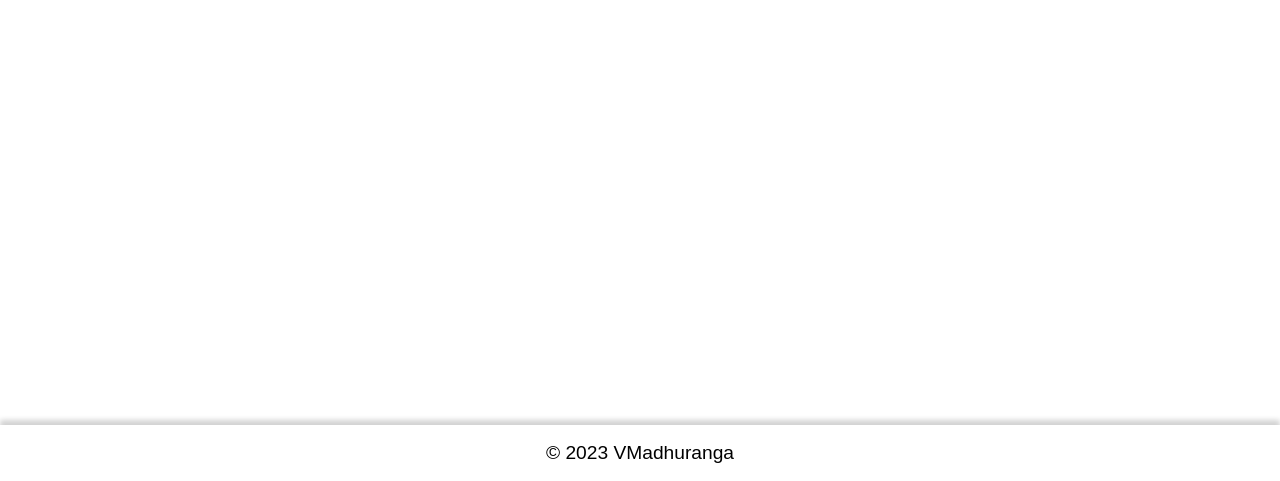
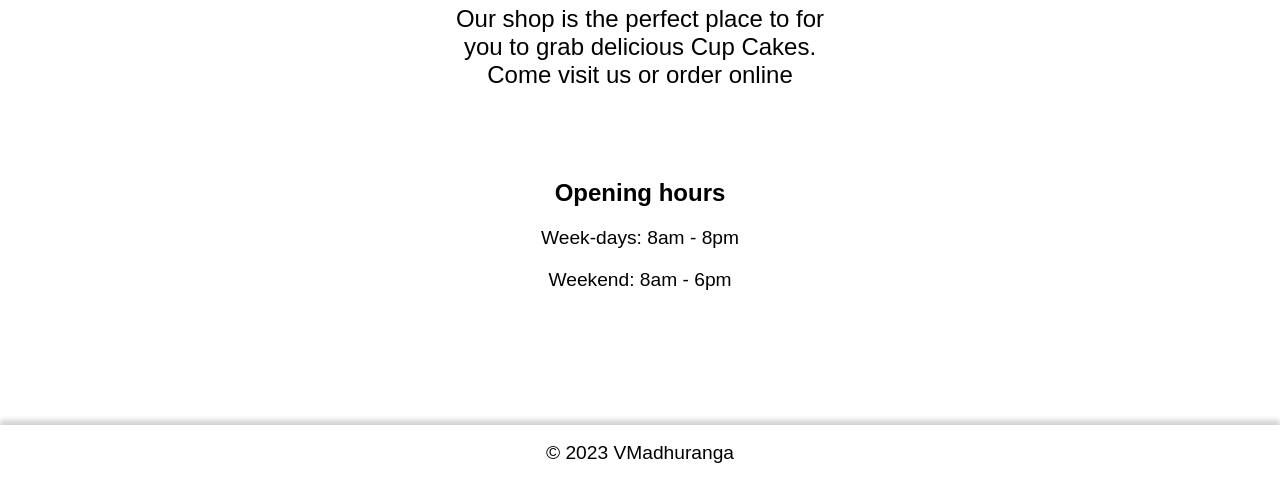
Before and after one commit to VMadhuranga/restaurant-page, a website built with webpack: page dist/index.html in a window 1280 px wide. Shown: the part 319-800 px from the top of the page. Built offline with Linux system fonts and the light colour scheme.

Commit message:
Add styling to home content
Update home.js
- Add class to home and timeTable

Update style.css
- Add styling to home
- Update main styling

```diff
--- a/src/home.js
+++ b/src/home.js
@@ -6,6 +6,9 @@ export function homeContent() {
     const timeTableTitle = document.createElement("h3");
     const weekDays = document.createElement("p");
     const weekEnd = document.createElement("p");
+
+    home.classList.add("home");
+    timeTable.classList.add("time-table");
 
     homeTitle.textContent = "Welcome to The Cup Cakes";
     homeDescription.textContent = "Our shop is the perfect place to \
--- a/src/style.css
+++ b/src/style.css
@@ -38,7 +38,40 @@ body {
 }
 
 .main {
+    overflow: auto;
     grid-row: 2;
+    display: grid;
+    place-items: center;
+}
+
+.home {
+    width: 30%;
+    text-align: center;
+
+    & > :not(:last-child) {
+        margin-bottom: 20px;
+    }
+
+    & > p {
+        font-size: 1.5rem;
+    }
+
+    & .time-table {
+        margin-top: 90px;
+        /* text-align: center; */
+
+        & h3 {
+            font-size: 1.5rem;
+        }
+
+        & p {
+            font-size: 1.2rem;
+        }
+
+        & :not(:last-child) {
+            margin-bottom: 20px;
+        }
+    }
 }
 
 .footer {
```
Also changed, not shown: dist/main.js.
